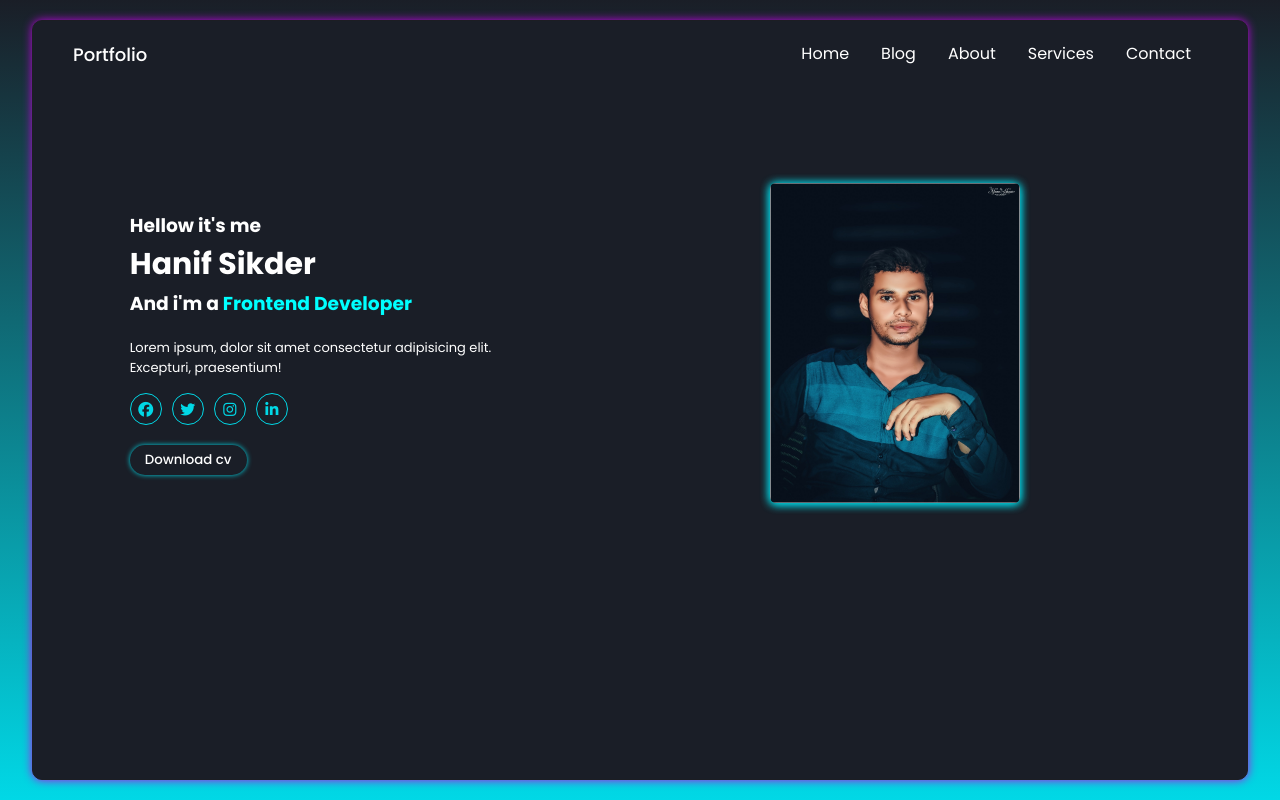
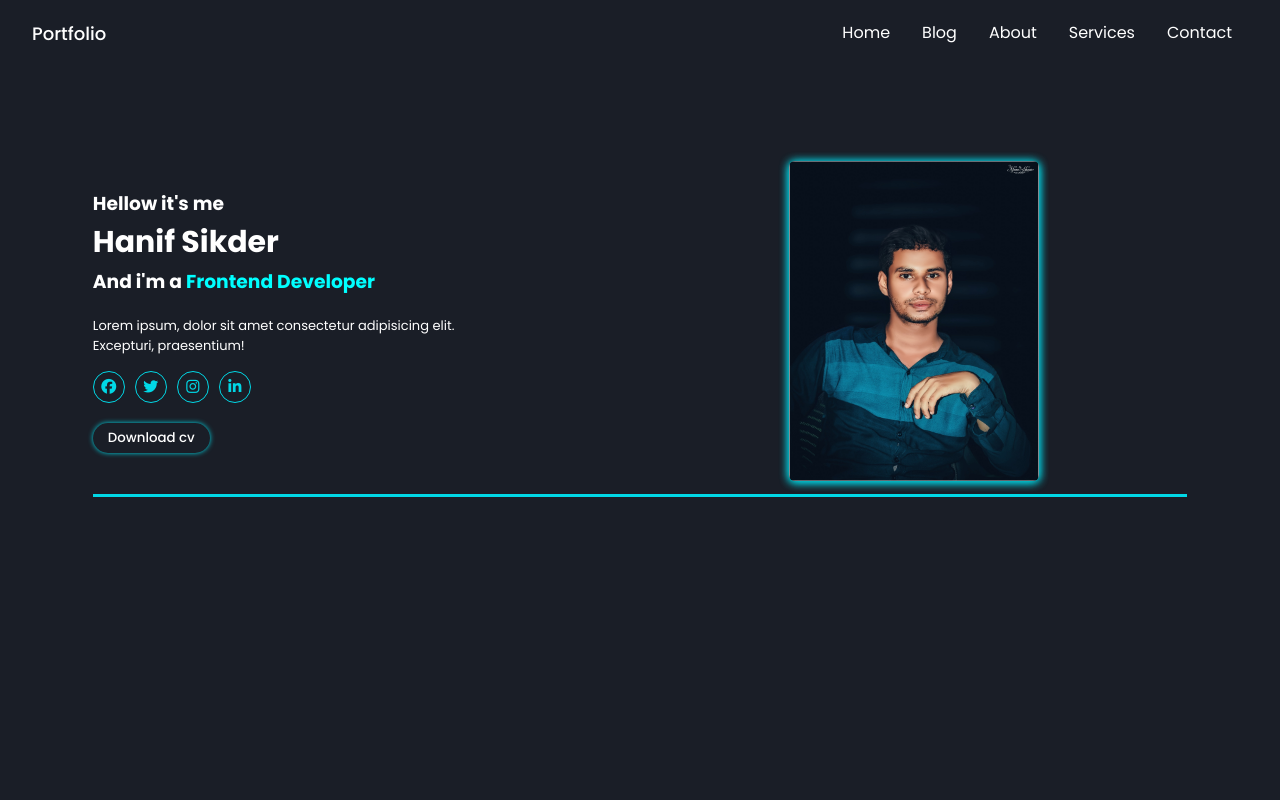
Before and after one commit to hanifsikder921/design, a plain HTML site: page index.html in a window 1280 px wide. Drawn offline with Linux system fonts and the light colour scheme.

Commit message:
full web

```diff
--- a/css/mainstyle.css
+++ b/css/mainstyle.css
@@ -13,6 +13,7 @@
     justify-content: space-between;
     align-items: center;
     margin: 100px auto 20px;
+    border-bottom: 3px solid var(--second_color);
 }
 
 .profile{
--- a/css/navstyle.css
+++ b/css/navstyle.css
@@ -16,26 +16,24 @@
 body {
     width: 100vw;
     height: 100vh;
-    background-image: linear-gradient(var(--first_color), var(--second_color));
     display: flex;
     align-items: center;
+    background-color: var(--first_color);
+
 
 }
 
 .main {
     width: 95%;
-    height: 95vh;
-    background-color: var(--first_color);
-    border-radius: 10px;
-    box-shadow: 0px 0px 10px var(--shadow_color);
+    height: 100%;
     margin: 0 auto;
-    border: 1px solid var(--border_color);
-    padding: 20px 40px;
+
 }
 .main .nav{
     width: 100%;
     display: flex;
     justify-content: space-between;
+    margin-top: 20px;
 
 }
 
```
Also changed, not shown: index.html (+2 -0 lines).
